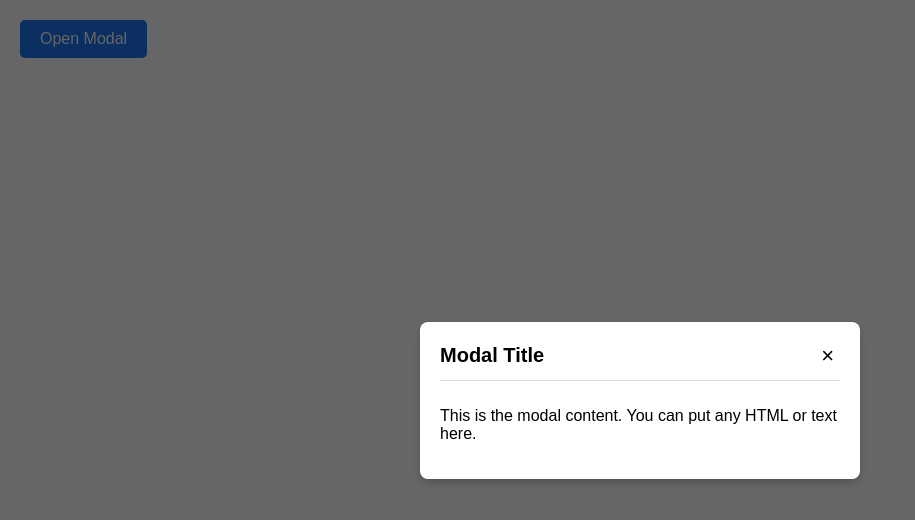
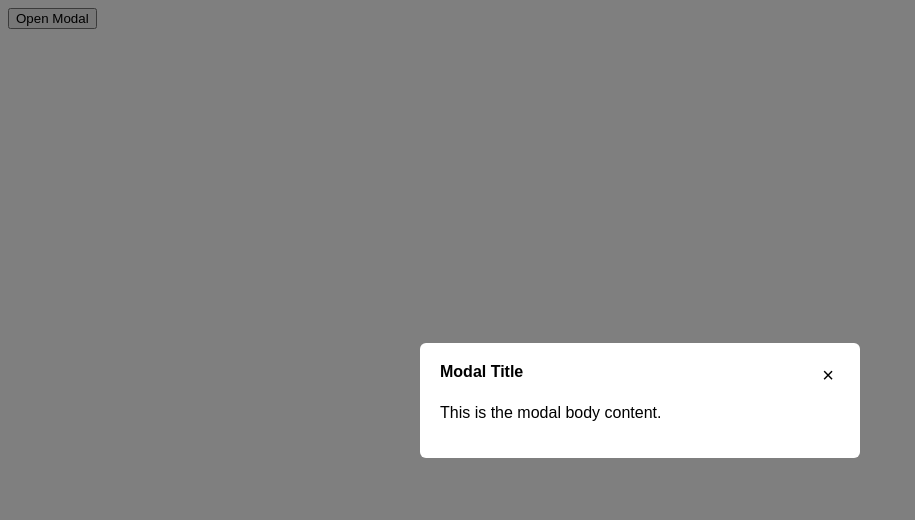
Before and after one commit to acciojob/modal-magic-sudhipkumar, a website: page main.html in a window 1280 px wide. Both pictures are taken after a click on the button "Open Modal". Shown: the whole page, without its empty margins (0-915 px from the left). Drawn offline with Linux system fonts and the light colour scheme.

Commit message:
created a submission

```diff
--- a/main.html
+++ b/main.html
@@ -8,22 +8,20 @@
 
 <body>
 	<!-- the entire body must be written by student -->
-	<!-- Trigger Button -->
-  <button class="open-btn" onclick="openModal()">Open Modal</button>
+	 <button id="openModal">Open Modal</button>
 
-  <!-- Modal Overlay -->
-  <div class="modal-overlay" id="modalOverlay" onclick="handleOverlayClick(event)">
-    <!-- Modal Box -->
+  <div id="modalOverlay" onclick="handleOverlayClick(event)">
     <div class="modal" onclick="event.stopPropagation()">
       <div class="modal-header">
-        <span class="modal-title">Modal Title</span>
+        <span>Modal Title</span>
         <button class="close-btn" onclick="closeModal()">&times;</button>
       </div>
       <div class="modal-body">
-        <p>This is the modal content. You can put any HTML or text here.</p>
+        <p>This is the modal body content.</p>
       </div>
     </div>
   </div>
+
     <script type="text/javascript" src="./script.js">
 </script>
 
--- a/script.js
+++ b/script.js
@@ -1,16 +1,18 @@
-//your JS code here. If required.
- const modalOverlay = document.getElementById('modalOverlay');
+ const modalOverlay = document.getElementById("modalOverlay");
 
     function openModal() {
-      modalOverlay.style.display = 'flex';
+      modalOverlay.style.display = "flex";
     }
 
     function closeModal() {
-      modalOverlay.style.display = 'none';
+      modalOverlay.style.display = "none";
     }
 
-    function handleOverlayClick(event) {
-      if (event.target === modalOverlay) {
+    function handleOverlayClick(e) {
+      if (e.target === modalOverlay) {
         closeModal();
       }
     }
+
+    // Optional: Add listener to #openModal in case Cypress needs dynamic JS
+    document.getElementById("openModal").addEventListener("click", openModal);
--- a/styles.css
+++ b/styles.css
@@ -1,75 +1,31 @@
 /*  your css code here. If applicable */
-body {
-      font-family: Arial, sans-serif;
-      margin: 0;
-      padding: 20px;
+ body {
+      font-family: Arial;
     }
-
-    /* Modal trigger button */
-    .open-btn {
-      padding: 10px 20px;
-      background-color: #1877f2;
-      color: white;
-      border: none;
-      border-radius: 5px;
-      cursor: pointer;
-      font-size: 16px;
-    }
-
-    /* Modal overlay */
-    .modal-overlay {
+    #modalOverlay {
       display: none;
       position: fixed;
-      top: 0;
-      left: 0;
-      height: 100vh;
-      width: 100vw;
-      background-color: rgba(0, 0, 0, 0.6);
+      top: 0; left: 0;
+      width: 100vw; height: 100vh;
+      background: rgba(0, 0, 0, 0.5);
       justify-content: center;
       align-items: center;
-      z-index: 1000;
     }
-
-    /* Modal content box */
     .modal {
-      background-color: white;
+      background: white;
       padding: 20px;
+      border-radius: 6px;
       width: 400px;
       max-width: 90%;
-      border-radius: 8px;
-      box-shadow: 0 4px 8px rgba(0,0,0,0.2);
-      position: relative;
-      animation: fadeIn 0.3s ease-in-out;
     }
-
-    /* Modal header */
     .modal-header {
       display: flex;
       justify-content: space-between;
-      align-items: center;
-      border-bottom: 1px solid #ddd;
-      padding-bottom: 10px;
-    }
-
-    .modal-title {
-      font-size: 20px;
       font-weight: bold;
     }
-
     .close-btn {
+      cursor: pointer;
+      font-size: 20px;
+      border: none;
       background: none;
-      border: none;
-      font-size: 22px;
-      cursor: pointer;
     }
-
-    /* Modal body */
-    .modal-body {
-      padding-top: 10px;
-    }
-
-    /* Fade in animation */
-    @keyframes fadeIn {
-      from { opacity: 0; transform: translateY(-20px); }
-      to { opacity: 1; transform: translateY(0); }
-    }
```
